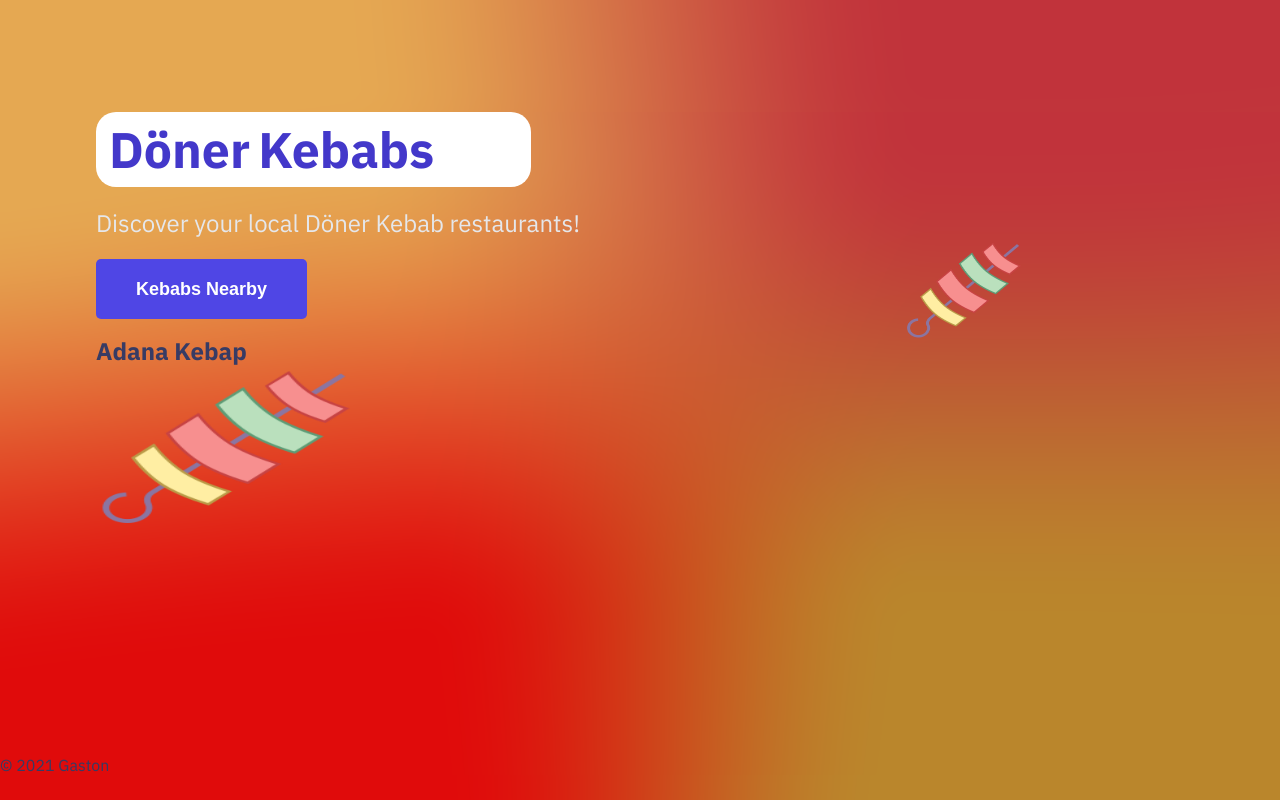
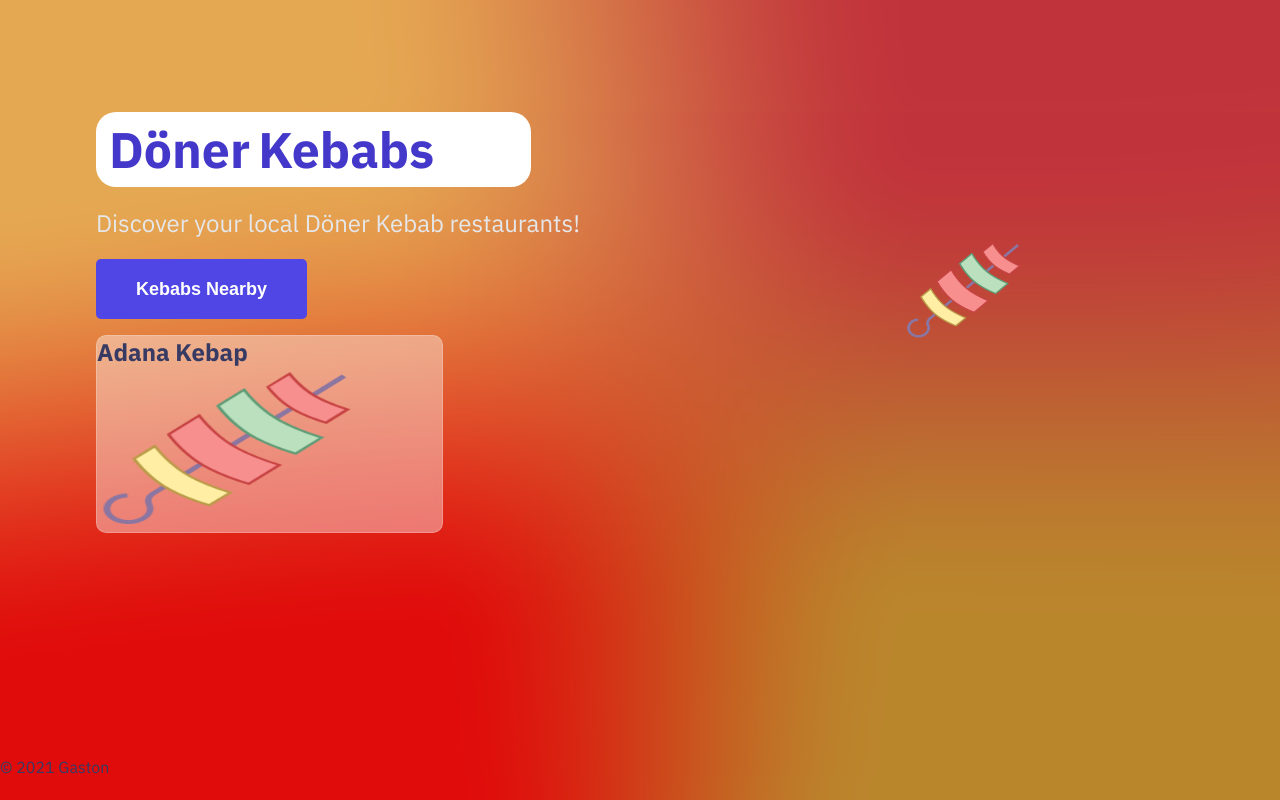
Before and after one commit to gastighost/coffee-shop-test, a Next.js app: page / in a window 1280 px wide. Built offline with nearby package versions, Linux system fonts and the light colour scheme.

Commit message:
create card component and install axios dependency

```diff
--- a/components/card.js
+++ b/components/card.js
@@ -1,12 +1,13 @@
 import Image from 'next/image';
 import Link from 'next/link';
 import styles from './card.module.css';
+import cls from 'classnames';
 
 const Card = (props) => {
   return(
     <Link href={props.href}>
       <a className={styles.cardLink}>
-        <div className={styles.container}>
+        <div className={cls('glass', styles.container)}>
           <div className={styles.cardHeaderWrapper}>
             <h2 className={styles.cardHeader}>{props.name}</h2>
           </div>
--- a/package.json
+++ b/package.json
@@ -9,6 +9,8 @@
     "lint": "next lint"
   },
   "dependencies": {
+    "axios": "^0.26.1",
+    "classnames": "^2.3.1",
     "next": "^12.1.4",
     "react": "^18.0.0",
     "react-dom": "^18.0.0"
--- a/pages/index.js
+++ b/pages/index.js
@@ -22,9 +22,12 @@ export default function Home() {
         <div className={styles.heroImage}>
           <Image src="/static/kebab.png" width={120} height={100} alt="kebab" className="heroImage"/>
         </div>
-        <Card name="Adana Kebap"
-              imgUrl="/static/kebab.png"
-              href="/doner-restaurant/adana-kebap"  />
+        <div className={styles.cardLayout}>
+          <Card name="Adana Kebap"
+                imgUrl="/static/kebab.png"
+                href="/doner-restaurant/adana-kebap"
+                className={styles.card}  />
+        </div>
       </main>
     </div>
   )
--- a/styles/globals.css
+++ b/styles/globals.css
@@ -78,11 +78,13 @@ button:focus {
   -webkit-backdrop-filter: blur(10px);
   backdrop-filter: blur(10px);
   border: 1px solid hsla(0, 0%, 100%, 0.2);
+  border-radius: 10px;
 }
 
 .glass:hover {
   background: hsla(0, 0%, 100%, 0.7);
   border: 1px solid #fff;
+  border-radius: 10px;
 }
 
 :root {
```
Also changed, not shown: 2 other files (tests, documents, lock files or other folders).
